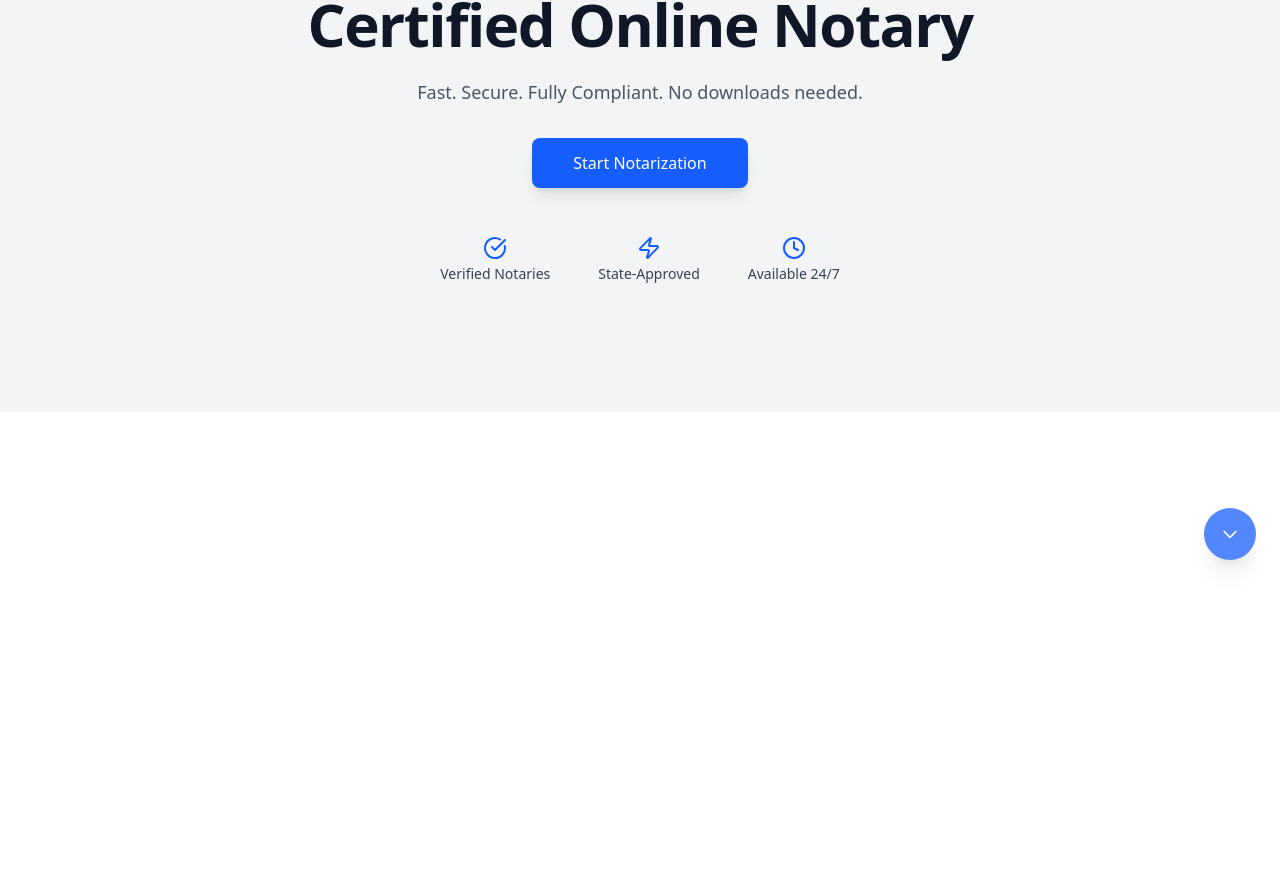
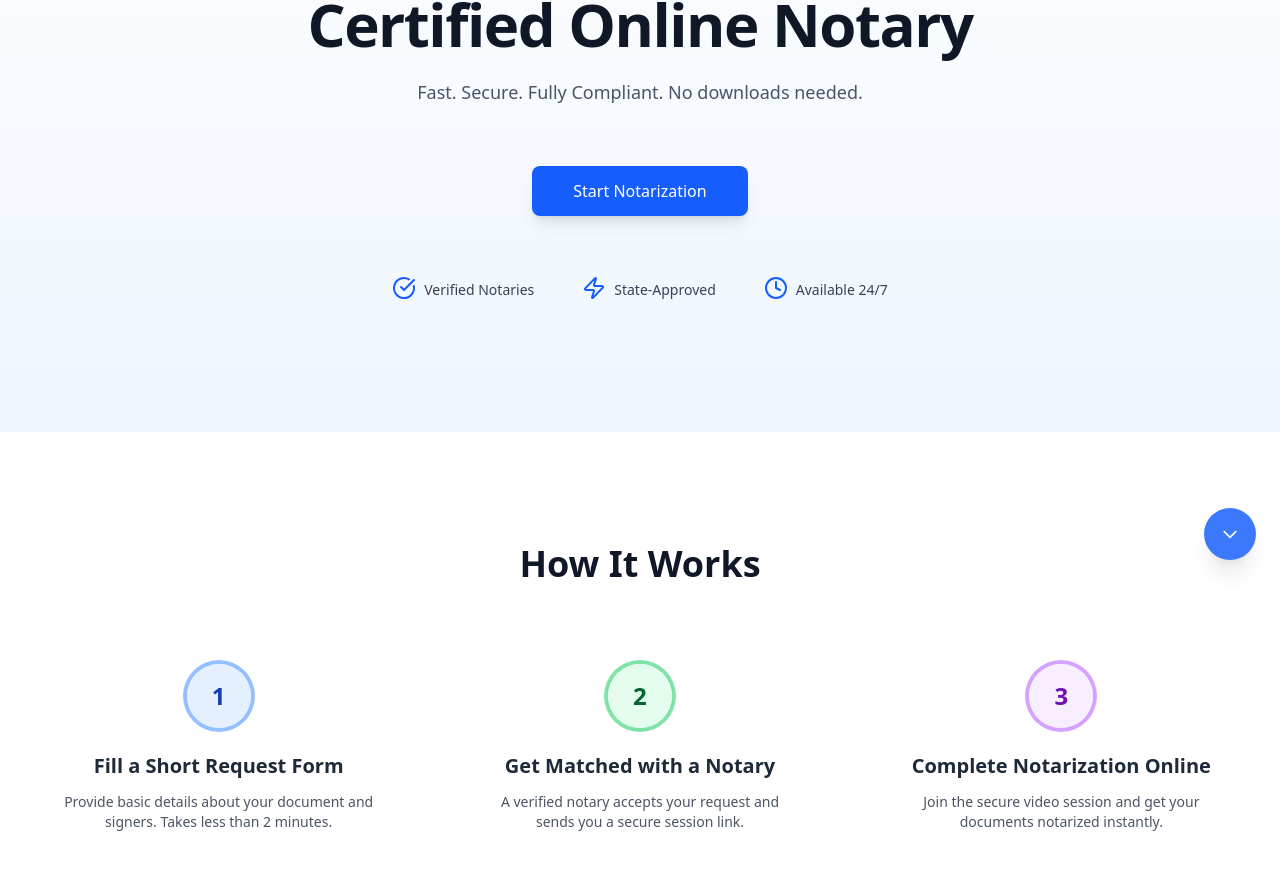
Before and after one commit to SabbirHossainEvan/LiveNotary, a Next.js app: page / in a window 1280 px wide. Shown: the part 216-1086 px from the top of the page. Before the commit the page ends 800 px from the top, so only its background shows below. Built offline with nearby package versions, Linux system fonts and the light colour scheme.

Commit message:
how it work section

```diff
--- a/src/app/page.js
+++ b/src/app/page.js
@@ -1,10 +1,13 @@
+
 import HeroSection from "@/components/Home/HeroSection/HeroSection";
+import HowItWorks from "@/components/Home/HowItWorks/HowItWorks";
 import Image from "next/image";
 
 export default function Home() {
   return (
     <div className="">
       <HeroSection></HeroSection>
+      <HowItWorks></HowItWorks>
     </div>
   );
 }
--- a/src/components/Home/HeroSection/HeroSection.jsx
+++ b/src/components/Home/HeroSection/HeroSection.jsx
@@ -22,7 +22,7 @@ const HeroSection = () => {
     ];
 
     return (
-        <section className="bg-gray-100 py-28 sm:py-32 overflow-hidden">
+        <section className="[background:linear-gradient(to_bottom,_#FFFFFF_0%,_#EFF6FF_100%)] py-28 sm:py-32 overflow-hidden">
             <div
                 className={`
                     max-w-5xl mx-auto px-4 text-center transition-opacity duration-1000 ease-in-out
@@ -38,7 +38,7 @@ const HeroSection = () => {
                     Fast. Secure. Fully Compliant. No downloads needed.
                 </p>
 
-                <div className="mt-8">
+                <div className="mt-15">
                     <button className="inline-flex items-center justify-center px-10 py-3 border border-transparent text-base font-medium rounded-lg shadow-lg
                         text-white bg-blue-600 hover:bg-blue-700
                         transition duration-300 transform hover:scale-105 focus:outline-none focus:ring-4 focus:ring-blue-300">
@@ -46,11 +46,13 @@ const HeroSection = () => {
                     </button>
                 </div>
 
-                <div className="mt-12 flex justify-center space-x-8 sm:space-x-12">
+                <div className="mt-15 flex  justify-center space-x-8 md:space-x-12">
                     {benefits.map((benefit, index) => (
-                        <div key={index} className="flex flex-col items-center">
-                            <benefit.icon size={24} className={`${benefit.color} mb-1`} />
-                            <p className="text-sm font-medium text-gray-700 whitespace-nowrap">
+                        <div key={index} className="flex items-center">
+                            <div>
+                                <benefit.icon size={24} className={`${benefit.color} mb-1`} />
+                            </div>
+                            <p className="text-sm font-medium text-gray-700 whitespace-nowrap ml-2">
                                 {benefit.text}
                             </p>
                         </div>
--- /dev/null
+++ b/src/components/Home/HowItWorks/HowItWorks.jsx
@@ -0,0 +1,139 @@
+// components/HowItWorks.jsx
+'use client';
+
+import React, { useState, useEffect, useRef, useCallback } from 'react';
+
+const steps = [
+    {
+        id: 1,
+        title: 'Fill a Short Request Form',
+        description: 'Provide basic details about your document and signers. Takes less than 2 minutes.',
+        color: 'bg-blue-100/70 text-blue-800 ring-blue-500/50',
+    },
+    {
+        id: 2,
+        title: 'Get Matched with a Notary',
+        description: 'A verified notary accepts your request and sends you a secure session link.',
+        color: 'bg-green-100/70 text-green-800 ring-green-500/50',
+    },
+    {
+        id: 3,
+        title: 'Complete Notarization Online',
+        description: 'Join the secure video session and get your documents notarized instantly.',
+        color: 'bg-purple-100/70 text-purple-800 ring-purple-500/50',
+    },
+];
+
+const StepCard = ({ step, isVisible, delay, refCallback }) => {
+    return (
+        <div
+            ref={refCallback}
+            data-index={step.id - 1}
+            className={`
+                flex flex-col items-center text-center p-4 transition-all duration-700 ease-out
+                transform
+                ${isVisible ? 'opacity-100 translate-y-0' : 'opacity-0 translate-y-10'}
+            `}
+            style={{ transitionDelay: `${delay}ms` }}
+        >
+            {/* Step Number Circle */}
+            <div className={`
+                w-16 h-16 rounded-full flex items-center justify-center mb-6
+                font-bold text-2xl ring-4 ${step.color}
+            `}>
+                {step.id}
+            </div>
+
+            {/* Title */}
+            <h3 className="text-xl font-semibold text-gray-800 mb-3">
+                {step.title}
+            </h3>
+
+            {/* Description */}
+            <p className="text-sm text-gray-600 max-w-xs">
+                {step.description}
+            </p>
+        </div>
+    );
+};
+
+const HowItWorks = () => {
+    const [visibleSteps, setVisibleSteps] = useState([false, false, false]);
+    const stepRefs = useRef([]);
+
+    const setStepRef = useCallback((node) => {
+        if (node) {
+            const index = parseInt(node.dataset.index, 10);
+            stepRefs.current[index] = node;
+        }
+    }, []);
+
+
+    useEffect(() => {
+        const observer = new IntersectionObserver(
+            (entries) => {
+                entries.forEach((entry) => {
+                    if (entry.isIntersecting) {
+                        const index = parseInt(entry.target.dataset.index, 10);
+                        setVisibleSteps(prev => {
+                            const newVisible = [...prev];
+                            newVisible[index] = true;
+                            return newVisible;
+                        });
+
+                        observer.unobserve(entry.target);
+                    }
+                });
+            },
+            {
+                root: null, // Viewport as the root
+                rootMargin: '0px',
+                threshold: 0.2, // Trigger when 20% of the element is visible
+            }
+        );
+
+        // Observe all elements that have been assigned a ref
+        stepRefs.current.forEach((element) => {
+            if (element) {
+                observer.observe(element);
+            }
+        });
+
+        // Cleanup function
+        return () => {
+            stepRefs.current.forEach(element => {
+                if (element) {
+                    observer.unobserve(element);
+                }
+            });
+        };
+    // The dependency array ensures the effect runs when the component mounts
+    // and correctly observes the elements.
+    }, [stepRefs.current.length]);
+
+    return (
+        <section className="bg-white py-20 sm:py-28">
+            <div className="max-w-7xl mx-auto px-4 sm:px-6 lg:px-8">
+                {/* Section Title */}
+                <h2 className="text-3xl sm:text-4xl font-extrabold text-center text-gray-900 mb-16">
+                    How It Works
+                </h2>
+
+                {/* Steps Grid */}
+                <div className="grid md:grid-cols-3 gap-12">
+                    {steps.map((step, index) => (
+                        <StepCard
+                            key={step.id}
+                            step={step}
+                            isVisible={visibleSteps[index]}
+                            delay={index * 200} // Staggered delay: 0ms, 200ms, 400ms
+                            refCallback={setStepRef} // Pass the ref callback for dynamic ref assignment
+                        />
+                    ))}
+                </div>
+            </div>
+        </section>
+    );
+};
+
+export default HowItWorks;
--- a/src/components/utility/NavBar/NavBar.jsx
+++ b/src/components/utility/NavBar/NavBar.jsx
@@ -193,7 +193,7 @@ const Navbar = () => {
 
     return (
         <header className={`
-      fixed top-0 left-0 w-full z-50 transition-all duration-300
+      fixed top-0 left-0 w-full bg-white z-50 transition-all shadow-lg duration-300
       ${isScrolled ? 'shadow-lg bg-white/95 backdrop-blur-sm' : 'bg-white'}
     `}>
             <nav className="px-6 md:px-18 lg:px-20">
@@ -206,7 +206,7 @@ const Navbar = () => {
                             alt="UseHistory Logo"
                             width={82}
                             height={82}
-                            className="mt-1"
+                            className="mt-1 mb-1"
                         />
 
                     </Link>
```
